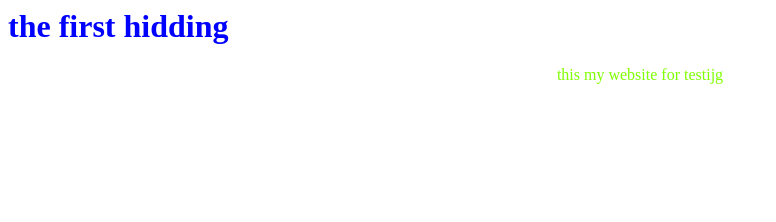
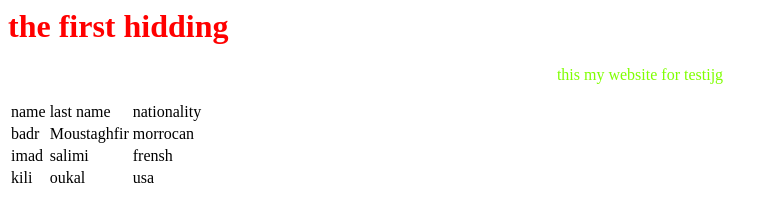
Before and after one commit to badrmous/badr.github.io, a plain HTML site: page index.html in a window 1280 px wide. Shown: the whole page, without its empty margins (0-776 px from the left). Drawn offline with Linux system fonts and the light colour scheme.

Commit message:
add table

```diff
--- a/index.html
+++ b/index.html
@@ -6,12 +6,15 @@
     </head>
 <style>
 h1{
-    color: blue;
+    color: red;
 }
 p{
     size: 22px;
     color: chartreuse;
     text-align: center;
+}
+table{
+    border: 1 solid greenyellow;
 }
 </style>
     <body>
@@ -22,5 +25,18 @@ p{
         <p>
             this my website for testijg
         </p>
+        <table>
+            <thead>
+                <td>name </td>
+                <td>last name </td>
+                <td>nationality  </td>
+            </thead>
+
+            <tbody>
+                <tr><td>badr</td><td>Moustaghfir</td><td>morrocan</td></tr>
+                <tr><td>imad</td><td>salimi</td><td>frensh</td></tr>
+                <tr><td>kili</td><td>oukal</td><td>usa</td></tr>
+            </tbody>
+        </table>
     </body>
 </html>
```
